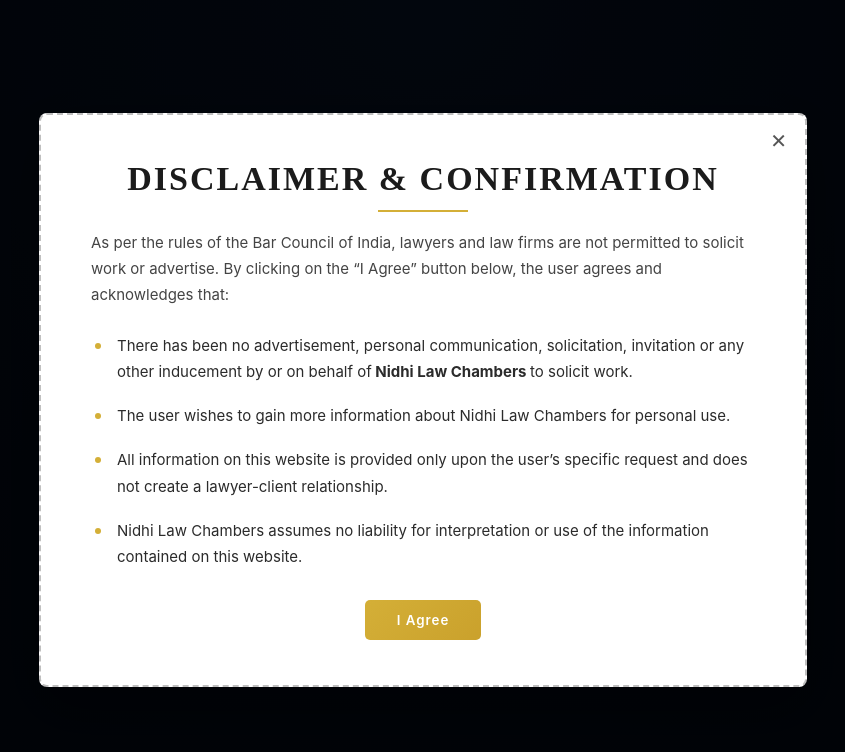
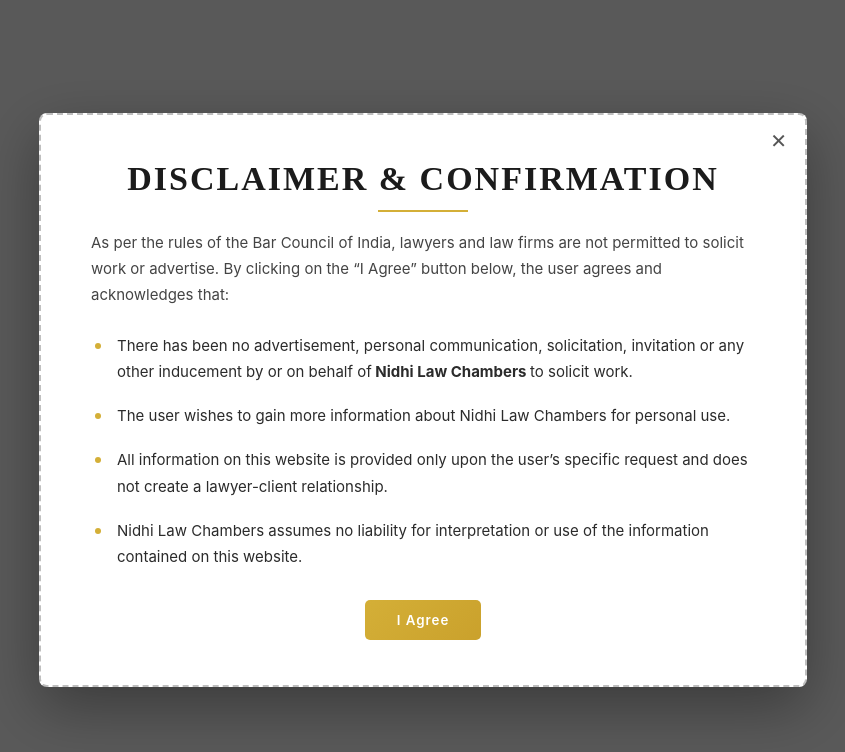
Before and after one commit to SamritiSharma123/lawchambers, a React (Vite) app in the folder nidhilawchamer/: page / in a window 1280 px wide. Shown: the top 752 px of the page, without its empty margins (217-1062 px from the left). Built offline with nearby package versions, Linux system fonts and the light colour scheme.

Commit message:
Fix scrolling and section overflow in index.css
Updated CSS to fix scrolling behavior and prevent section cut.

```diff
--- a/nidhilawchamer/src/index.css
+++ b/nidhilawchamer/src/index.css
@@ -5,10 +5,16 @@
   box-sizing:border-box;
 }
 
-html, body, #root{
-  width:100%;
-  height:100%;
-  overflow-x:hidden;
+/* Fix scrolling */
+html, body {
+  overflow-x: hidden;
+  scroll-behavior: smooth;
+}
+
+/* Prevent section cut */
+section {
+  width: 100%;
+  overflow-x: hidden;
 }
 
 /* PREMIUM LAW THEME BACKGROUND */
```
